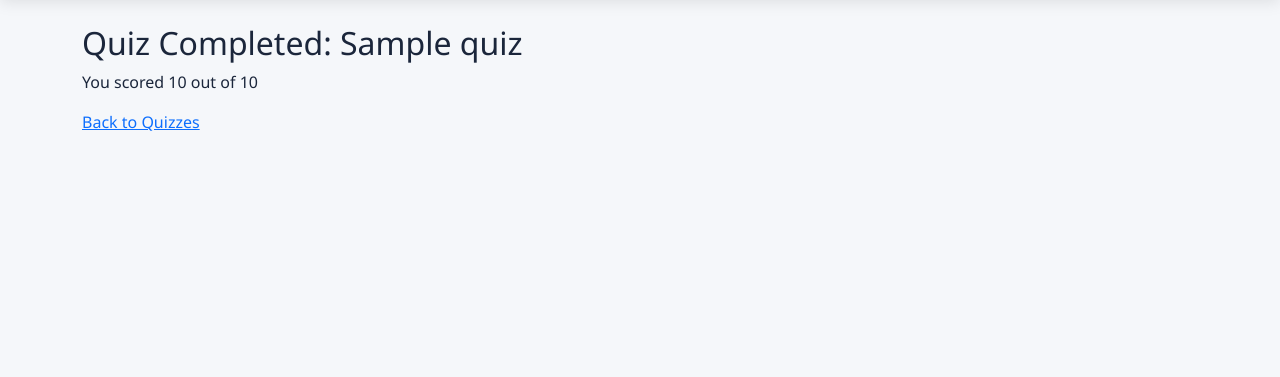
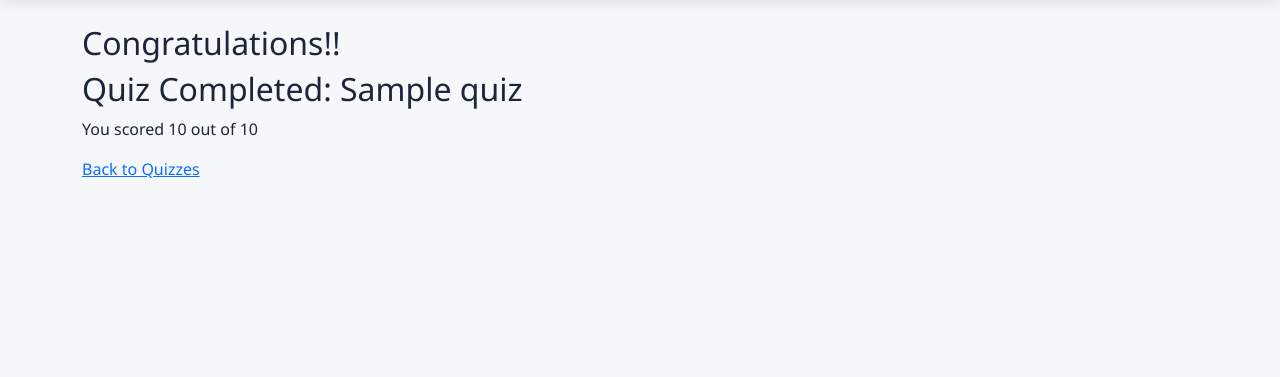
Before and after one commit to pallabiadhikari/Django, a Django app: template quiz/templates/quiz/result.html in a window 1280 px wide. Shown: the part 62-439 px from the top of the page. Run offline with Django 5.2, Linux system fonts and the light colour scheme; tables that the repository leaves empty hold one stand-in row (values such as "Sample post"); the template is opened without the code that fills it: values that come from a table or form of the project are taken from there, most other values are stand-ins (such as "Sample title", 1, 10 or a date in 2020).

Commit message:
Completed

```diff
--- a/quiz/templates/quiz/result.html
+++ b/quiz/templates/quiz/result.html
@@ -1,6 +1,7 @@
 {% extends 'base.html' %}
 
 {% block content %}
+<h2>Congratulations!!</h2>
   <h2>Quiz Completed: {{ quiz.title }}</h2>
   <p>You scored {{ score }} out of {{ total }}</p>
   <a href="{% url 'home' %}">Back to Quizzes</a>
```
